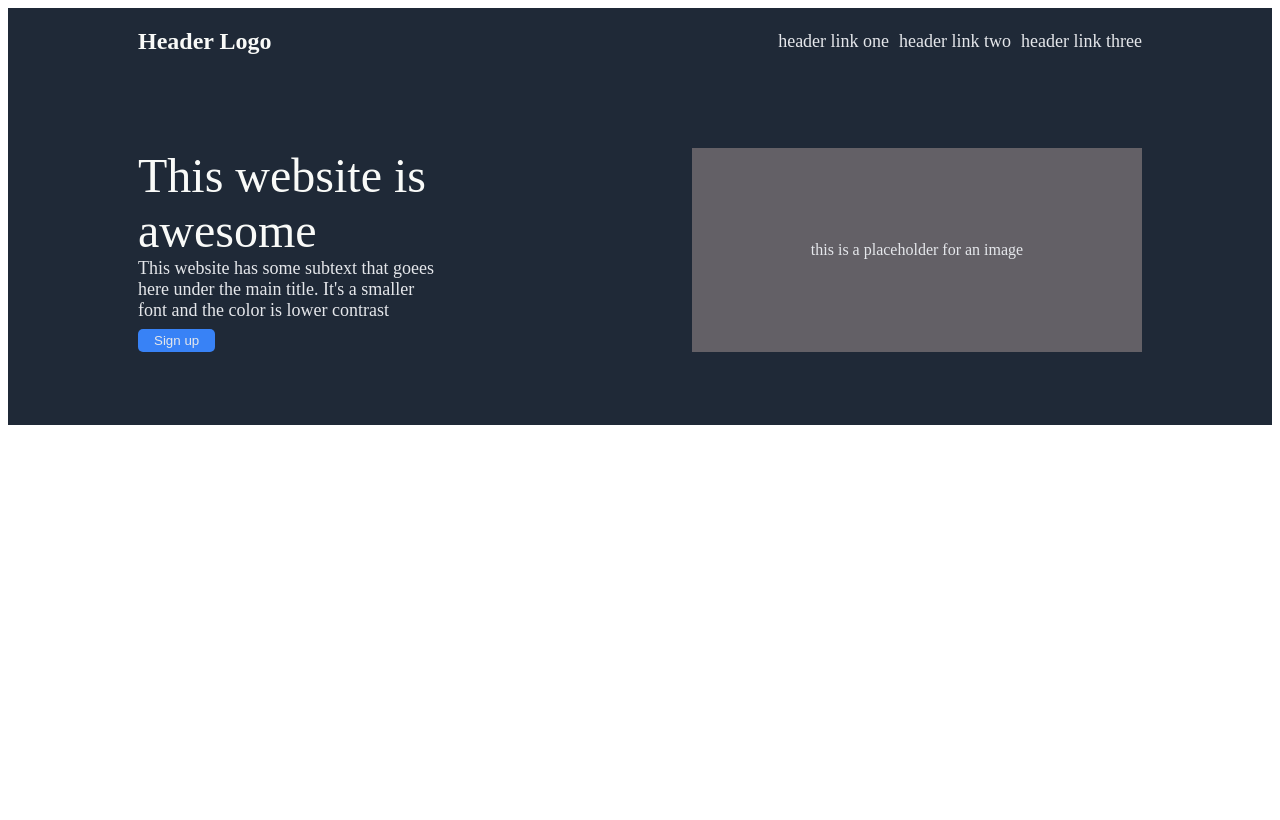
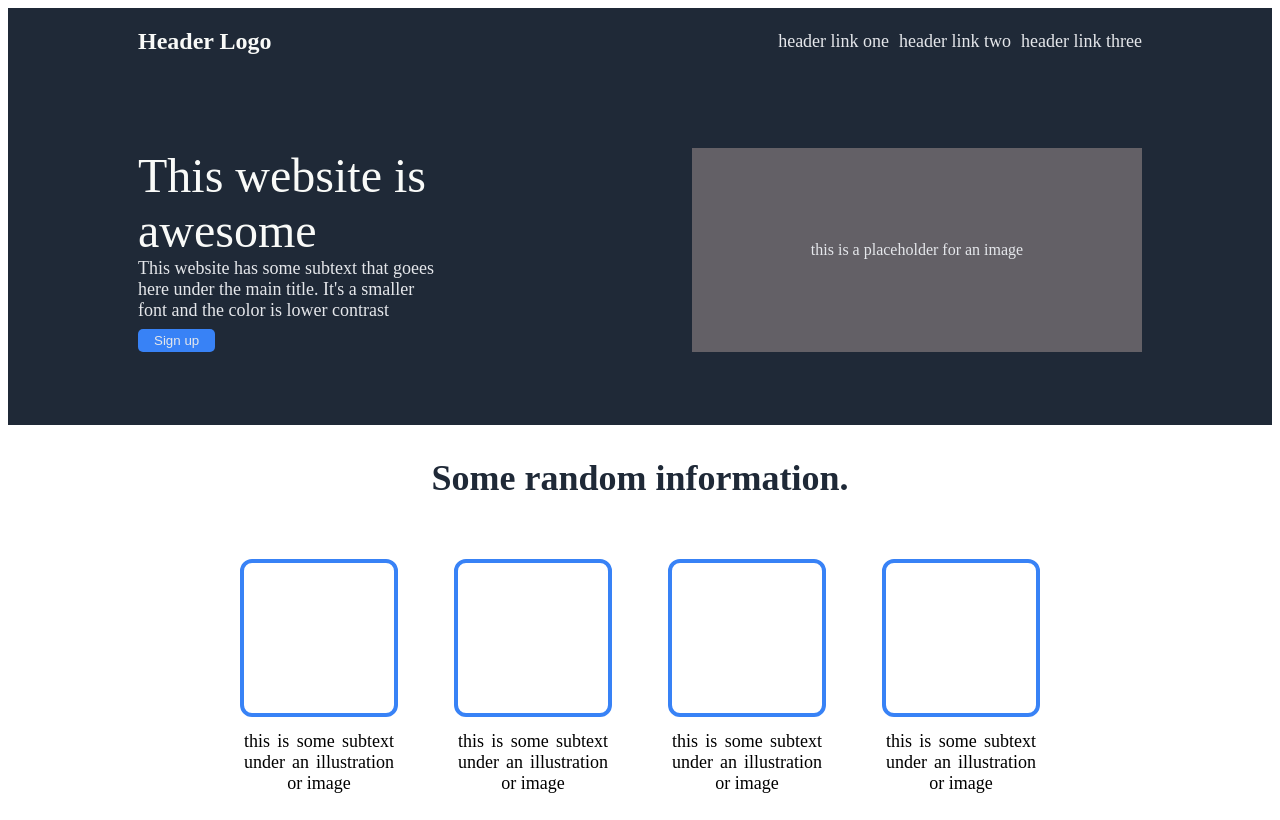
Before and after one commit to qafreen/landing-page, a plain HTML site: page index.html in a window 1280 px wide. Drawn offline with Linux system fonts and the light colour scheme.

Commit message:
Make information section

```diff
--- a/index.html
+++ b/index.html
@@ -25,5 +25,26 @@
         </div>
         <div id="imageBox"><p>this is a placeholder for an image</p></div>
     </div>
+    <div class="info">
+        <div class="info-header">Some random information.</div>
+        <div class="bottom-box">
+            <div>
+                <div class="box"></div>
+                <p>this is some subtext under an illustration or image</p>
+            </div>
+            <div>
+                <div class="box"></div>
+                <p>this is some subtext under an illustration or image</p>
+            </div>
+            <div>
+                <div class="box"></div>
+                <p>this is some subtext under an illustration or image</p>
+            </div>
+            <div>
+                <div class="box"></div>
+                <p>this is some subtext under an illustration or image</p>
+            </div>
+        </div>
+    </div>
 </body>
 </html>
--- a/style.css
+++ b/style.css
@@ -76,3 +76,40 @@ button{
 ul, #imageBox{
     margin-right: 130px;
 }
+
+.info{
+    display: flex;
+    flex-direction: column;
+    gap: 32px;
+    align-items: center;
+}
+
+.box{
+    outline: 4px solid #3882f6;
+    height: 150px;
+    width: 150px;
+    border-radius: 8px;
+}
+
+.info-header{
+    font-size: 36px;
+    font-weight: 700;
+    color: #1f2937;
+    padding: 32px;
+}
+
+.bottom-box{
+    display: flex;
+    gap: 64px;
+}
+
+.bottom-box div p{
+    text-wrap: wrap;
+    text-align: justify;
+    text-align-last: center ;
+    font-size: 18px;
+}
+
+.bottom-box div{
+    width: 150px;
+}
```
